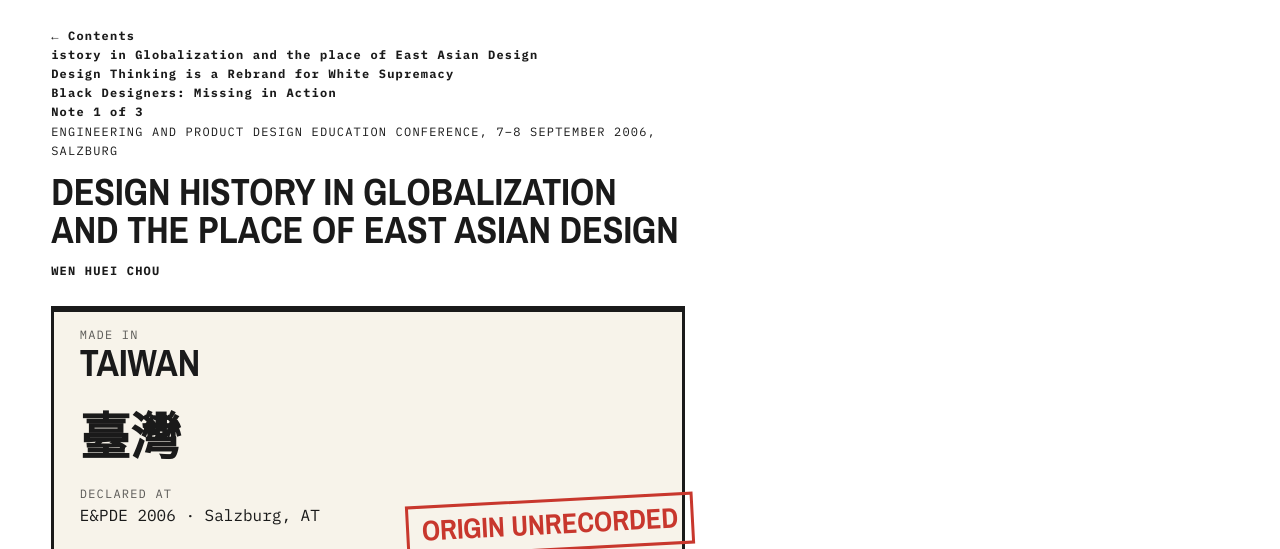
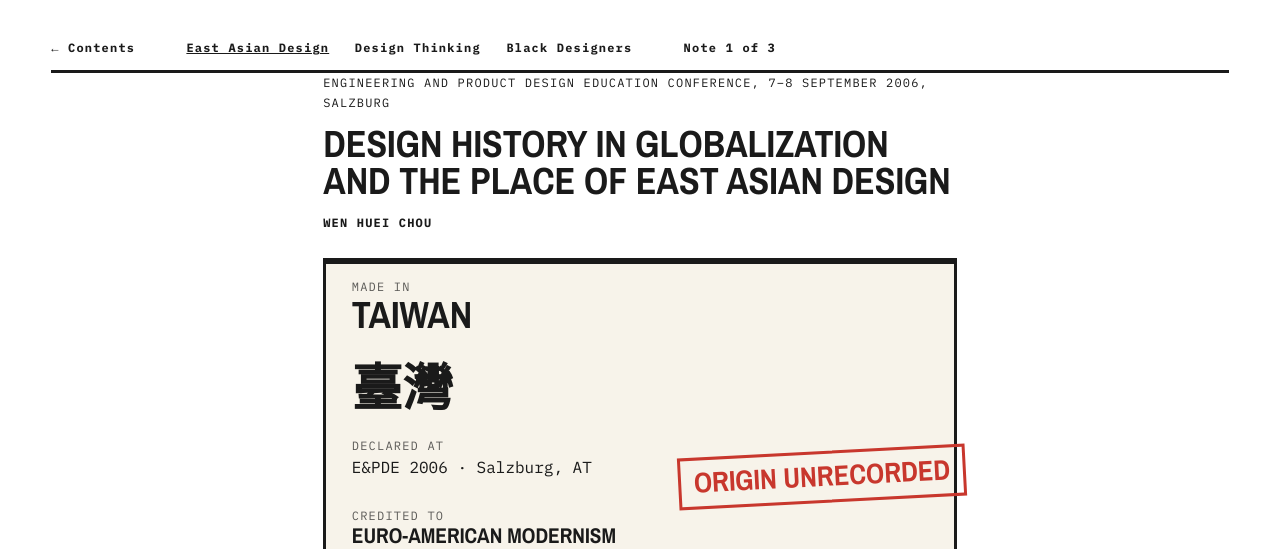
Before and after one commit to valpal2001/binding, a plain HTML site: page east-asian-design/index.html in a window 1280 px wide. Shown: the top 549 px of the page. Drawn offline with nearby package versions, Linux system fonts and the light colour scheme; a web font is replaced by a local one.

Commit message:
nav and topbar
also fixing typos

```diff
--- a/east-asian-design/index.html
+++ b/east-asian-design/index.html
@@ -12,15 +12,15 @@
 		</style>
 	</head>
 	<body>
-		<nav class="topbar">
-		<a href="../index.html">← Contents</a>
-		<ol>
-				<li><a href="../east-asian-design/">istory in Globalization and the place of East Asian Design</a></li>
-				<li><a href="../design-thinking/">Design Thinking is a Rebrand for White Supremacy</a></li>
-				<li><a href="../missing-in-action/">Black Designers: Missing in Action</a></li>
-		</ol>
-			<p>Note 1 of 3</p>
-	</nav>
+		<nav class="topbar" aria-label="Contents">
+			<a href="../">← Contents</a>
+			<ol>
+				<li><a href="../east-asian-design/" aria-current="page">East Asian Design</a></li>
+				<li><a href="../design-thinking/">Design Thinking</a></li>
+				<li><a href="../missing-in-action/">Black Designers</a></li>
+			</ol>
+			<p class="note-count">Note 1 of 3</p>
+		</nav>
 
 	<main>
 		<article>
--- a/east-asian-design/style.css
+++ b/east-asian-design/style.css
@@ -49,6 +49,7 @@ body {
 }
 
 article {
+	margin-inline: auto;
 	max-inline-size: var(--measure);
 }
 
@@ -115,10 +116,44 @@ header > p {
 }
 
 .topbar {
+	align-items: baseline;
+	background-color: var(--kraft);
+	border-block-end: var(--rule-thick) solid var(--ink);
+	display: flex;
+	flex-wrap: wrap;
 	font-size: var(--size-small);
 	font-weight: 700;
+	gap: var(--space-half) var(--space-double);
 	letter-spacing: var(--tracking);
-	border-block-end-width: var(--rule-thick);
+	padding-block: var(--space-half);
+	position: sticky;
+	top: 0;
+
+	ol {
+		display: flex;
+		flex-wrap: wrap;
+		gap: var(--space-half) var(--space);
+		list-style: none;
+		margin: 0;
+		padding: 0;
+	}
+
+	a {
+		text-decoration: none;
+
+		&:hover {
+			color: var(--stamp);
+		}
+
+		&[aria-current="page"] {
+			text-decoration: underline;
+		}
+
+		&:focus-visible {
+			outline: var(--rule-thick) solid var(--stamp);
+			outline-offset: var(--space-half);
+		}
+	}
 }
 
 /*  the shipping label  */
@@ -278,7 +313,8 @@ footer {
 	font-weight: 700;
 	font-size: var(--size-1);
 	text-transform: uppercase;
-
+	margin-inline: auto;
+	max-inline-size: var(--measure);
 	a:hover {
 		color: var(--stamp);
 	}
--- a/styles/common.css
+++ b/styles/common.css
@@ -28,6 +28,7 @@
 	--space: calc(var(--leading) * var(--size-base));
 	--space-half: calc(var(--space) / 2);
 	--space-double: calc(var(--space) * 2);
+	--space-triple: calc(var(--space) * 3);
 
 	/* Details */
 	--tracking: 0.1em;
@@ -80,7 +81,7 @@ h2 {
 
 h1 {
 	font-size: var(--size-3);
-	margin-block: var(--space-half);
+	margin-block: var(--space-double) var(--space);
 }
 
 h2 {
@@ -122,6 +123,11 @@ header > p {
 	font-weight: 700;
 	letter-spacing: var(--tracking);
 	border-block-end-width: var(--rule-thick);
+}
+
+
+.note-count {
+	text-align: end; /*I want 1of3 to sit on the right*/
 }
 
 /*  the shipping label  */
@@ -277,9 +283,14 @@ footer {
 
 /*next*/
 .next {
+	border-block-start: var(--rule-thick) solid var(--ink);
 	font-family: var(--display);
+	font-size: var(--size-1);
 	font-weight: 700;
-	font-size: var(--size-1);
+	margin-block-start: var(--space-double);
+	margin-inline: auto;
+	max-inline-size: var(--measure);
+	padding-block-start: var(--space-half);
 	text-transform: uppercase;
 
 	a:hover {
@@ -371,6 +382,6 @@ footer {
 
 .intro {
 	font-size: var(--size-base);
-	margin-block: var(--space-half) var(--space-double);
-	max-inline-size: var(--measure);
+	margin-block-end: var(--space-triple);
+	max-inline-size: 50ch;
 }
```
Also changed, not shown: design-thinking/index.html (+11 -4 lines).
